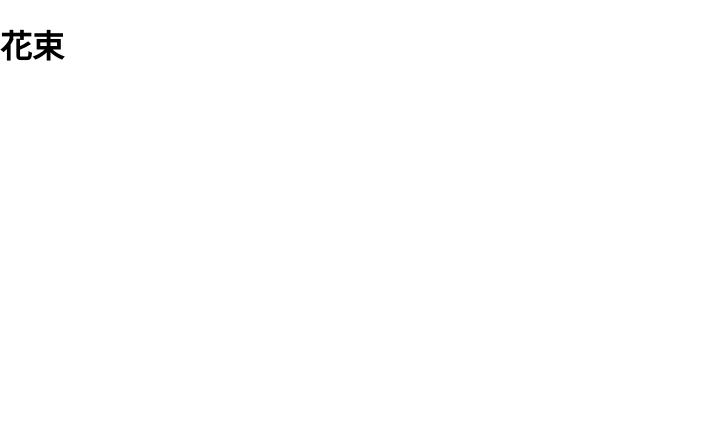
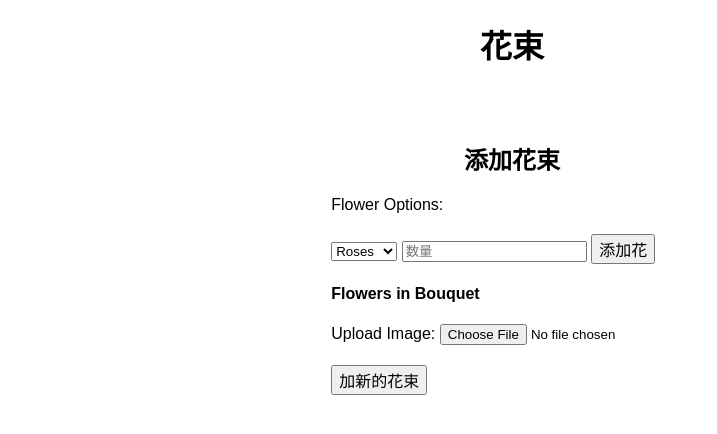
Before and after one commit to chlsey/FlowerShopManager, a website: page src/home.html in a window 1280 px wide. Shown: the whole page, without its empty margins (0-717 px from the left). Drawn offline with Linux system fonts and the light colour scheme.

Commit message:
basic home view structure

```diff
--- a/src/home.html
+++ b/src/home.html
@@ -3,13 +3,39 @@
 <head>
     <meta charset="UTF-8">
     <meta name="viewport" content="width=device-width, initial-scale=1.0">
+    <link rel="stylesheet" href="styles.css">
     <title>CC Floral Art: 花束</title>
-    <link rel="stylesheet" href="styles.css">
 </head>
 <body>
-<h1>花束</h1>
 <main>
-    <div class="bouquet-container" id="bouquet-container">
+    <div id="default-view" class="view">
+        <h1>花束</h1>
+        <ul id="bouquet-list">
+        </ul>
+
+        <h2>添加花束</h2>
+        <form id="add-bouquet-form">
+            <div id="flower-list">
+                <label>Flower Options:</label>
+                <div class="flower-row">
+                    <select name="flower-type" class="flower-type">
+                        <option value="玫瑰">Roses</option>
+                        <option value="洋甘菊">Daisies</option>
+                        <option value="郁金香">Tulips</option>
+                    </select>
+                    <input type="number" class="flower-quantity" placeholder="数量" min="0" required>
+                    <button type="button" class="remove-flower">添加花</button>
+
+                    <h4>Flowers in Bouquet</h4>
+                    <ul id="flowers">
+
+                    </ul>
+                </div>
+            </div>
+            <label for="image">Upload Image:</label>
+            <input type="file" id="image" name="image" accept="image/*" required><br>
+            <button type="submit">加新的花束</button>
+        </form>
     </div>
 </main>
 </body>
--- a/src/styles.css
+++ b/src/styles.css
@@ -1,5 +1,38 @@
+.title {
+    text-align: center;
+}
+
 body {
     font-family: Arial, sans-serif;
     margin: 0;
     padding: 0;
 }
+
+.view {
+    display: flex;
+    flex-direction: column;
+    align-items: center;
+    justify-content: center;
+    width: 80%;
+}
+
+ul {
+    list-style-type: none;
+    padding: 0;
+}
+
+li {
+    margin: 10px 0;
+    padding: 10px;
+    border: 1px solid #ddd;
+    border-radius: 5px;
+    cursor: pointer;
+}
+
+button {
+    margin-top: 20px;
+    /*padding: 10px 20px;*/
+    align-items: center;
+    font-size: 16px;
+    cursor: pointer;
+}
```
Also changed, not shown: src/bouquet.html (added, +17 -0 lines).
